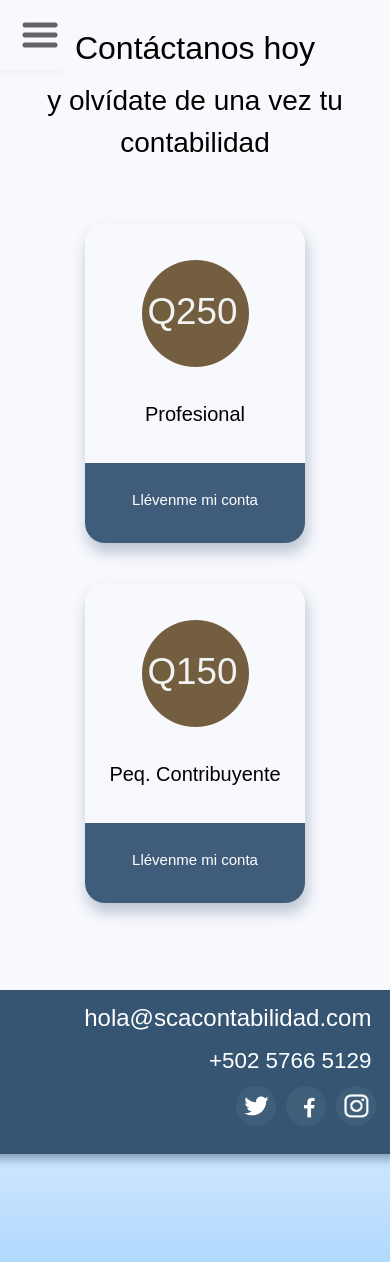
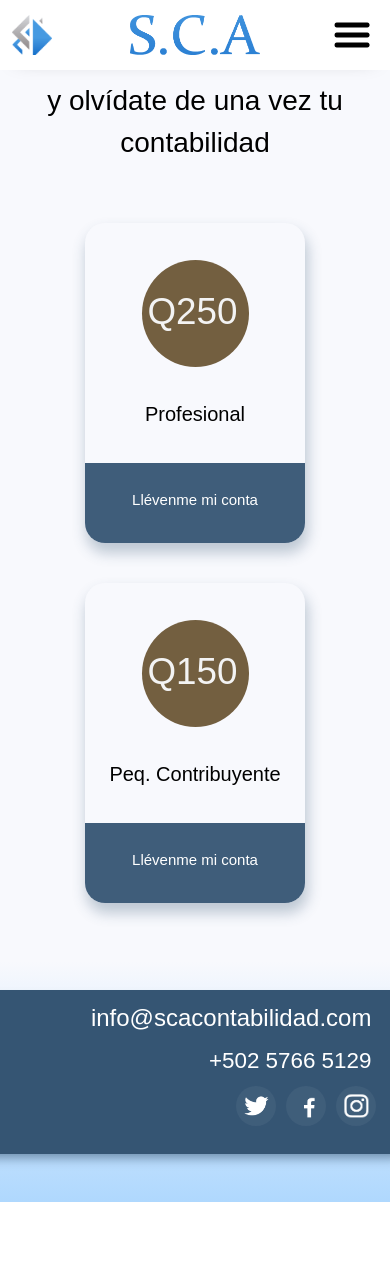
Before and after one commit to LuisanSuarez/sca_light, a React (Create React App) app: page /servicios in a window 390 px wide. Shown: the top 1262 px of the page. After the commit the page ends 1202 px from the top, so only its background shows below. Built offline with nearby package versions, Linux system fonts and the light colour scheme.

Commit message:
update header, hide stuff for mobile, new logos

```diff
--- a/public/index.html
+++ b/public/index.html
@@ -1,14 +1,12 @@
 <!DOCTYPE html>
 <html lang="en">
+
 <head>
   <meta charset="utf-8" />
-    <link rel="icon" href="%PUBLIC_URL%/favicon.ico" />
+  <link rel="icon" href="https://res.cloudinary.com/luisan/image/upload/v1589659176/small_logo_ktvkqv.png" />
   <meta name="viewport" content="width=device-width, initial-scale=1" />
   <meta name="theme-color" content="#000000" />
-    <meta
-      name="description"
-      content="Web site created using create-react-app"
-    />
+  <meta name="description" content="Web site created using create-react-app" />
   <link rel="apple-touch-icon" href="%PUBLIC_URL%/logo192.png" />
   <!--
       manifest.json provides metadata used when your web app is installed on a
@@ -24,8 +22,9 @@
       work correctly both with client-side routing and a non-root public URL.
       Learn how to configure a non-root public URL by running `npm run build`.
     -->
-    <title>React App</title>
+  <title>S.C.A. Olvida tu Contabilidad</title>
 </head>
+
 <body>
   <noscript>You need to enable JavaScript to run this app.</noscript>
   <div id="root"></div>
@@ -40,4 +39,5 @@
       To create a production bundle, use `npm run build` or `yarn build`.
     -->
 </body>
+
 </html>
--- a/src/App.js
+++ b/src/App.js
@@ -10,11 +10,10 @@ import Home from "./components/Home";
 import useDocumentScrollThrottled from "./useDocumentScrollThrottled";
 
 function App() {
-  const [showNav, setShowNav] = useState("hide");
+  const [showNav, setShowNav] = useState("show");
 
   let prevScrollY = 0;
-  const MIN_SCROLL_DIST = 100;
-  const RE_HIDE = 800;
+  const MIN_SCROLL_DIST = 80;
 
   useEffect(() => {
     // initiate the event handler
@@ -29,18 +28,10 @@ function App() {
   function handleScroll(e) {
     const change = window.scrollY - prevScrollY;
 
-    if (window.scrollY > RE_HIDE) {
-      if (change > 0 && change > MIN_SCROLL_DIST) {
-        setShowNav("hide");
-      } else if (change < 0 && change < MIN_SCROLL_DIST) {
-        setShowNav("show");
-      }
-    } else if (window.scrollY < RE_HIDE) {
-      if (change > 0 && change > MIN_SCROLL_DIST) {
-        setShowNav("show");
-      } else if (window.scrollY === 0) {
-        setShowNav("hide");
-      }
+    if (change > 0 && change > MIN_SCROLL_DIST) {
+      setShowNav("hide");
+    } else if (change < 0 && change < MIN_SCROLL_DIST) {
+      setShowNav("show");
     }
 
     prevScrollY =
--- a/src/components/CTAButton.js
+++ b/src/components/CTAButton.js
@@ -1,22 +1,22 @@
 import React from "react";
 
 export default function CTAButton({ text }) {
-  const handleClick = () => {
-    alert("call or email CTA! eventually to payment processing");
-  };
+  // const handleClick = () => {
+  //   alert("call or email CTA! eventually to payment processing");
+  // };
   return (
     <div className="cta-button d-flex justify-content-center align-content-center">
       <a
         className="cta-phonecall"
-        href="tel:+1-303-499-7111"
-        onClick={handleClick}
+        href="tel:+502-5766-5129"
+        // onClick={handleClick}
       >
         {""}
       </a>
       <a
-        href="mailto:hola@scacontabilidad.com"
+        href="mailto:info@scacontabilidad.com"
         className="cta-email"
-        onClick={handleClick}
+        // onClick={handleClick}
         target="_blank"
         rel="noopener noreferrer"
       >
--- a/src/components/Footer.js
+++ b/src/components/Footer.js
@@ -13,7 +13,7 @@ const Footer = () => {
       <Link to="/contacto">Contacto</Link>
       <Link to="/blog">Aprende mas</Link> */}
 
-      <footer className="footer vh-100">
+      <footer className="footer h-100">
         <div className="container-fluid px-0 d-flex flex-column justify-content-end h-100">
           <div className="row flex-grow-1 px-lg-5">
             <div className="col-md-12 pt-md-5 pt-4 px-lg-5 footer-titles">
@@ -46,7 +46,7 @@ const Footer = () => {
                 <PriceCard productName="Profesional" price="Q250" />
               </div>
               <div className="contact-info">
-                <h4>hola@scacontabilidad.com</h4>
+                <h4>info@scacontabilidad.com</h4>
                 <h5>+502 5766 5129</h5>
                 <div className="row justify-content-end">
                   <ul className="ftco-footer-social p-0">
@@ -135,7 +135,7 @@ const Footer = () => {
                 <div className="row justify-content-center">
                   <div className="col-md-12 col-lg-10">
                     <div className="row">
-                      <div className="col-md-3 mb-md-0 mb-3">
+                      <div className="col-md-3 mb-md-0 mb-3 hide-mobile">
                         <Link to="/inicio">
                           <h2 className="footer-heading">Inicio</h2>
                         </Link>
@@ -239,7 +239,7 @@ const Footer = () => {
 						</div> */}
           </div>
           <div
-            className="row bg-brown justify-content-center"
+            className="row bg-brown justify-content-center hide-mobile"
             style={{ opacity: 0 }}
           >
             <div className="row">
--- a/src/components/Header.js
+++ b/src/components/Header.js
@@ -22,6 +22,7 @@ const Header = ({ showNav, setShowNav }) => {
       id="ftco-navbar"
     >
       <div className="logo-img"></div>
+      <div className="initials-img"></div>
       <div className="navbar-brand">
         <div
           className={`open-menu ${showMenu}`}
--- a/src/components/PriceCard.js
+++ b/src/components/PriceCard.js
@@ -13,13 +13,13 @@ export default function PriceCard({ productName, price }) {
       </div>
       <a
         className="cta-phonecall"
-        href="tel:+1-303-499-7111"
+        href="tel:+502-5766-5129"
         onClick={handleClick}
       >
         {""}
       </a>
       <a
-        href="mailto:hola@scacontabilidad.com"
+        href="mailto:info@scacontabilidad.com"
         className="cta-email"
         onClick={handleClick}
         target="_blank"
--- a/src/components/Services.js
+++ b/src/components/Services.js
@@ -14,7 +14,7 @@ export default function Services() {
                 // style={{ backgroundImage: "url(../img/about-2.jpg);" }}
               ></div>
               <div
-                className="img img-2 mb-4 mb-sm-0"
+                className="img img-2 mb-4 mb-sm-0 hide-mobile"
                 id="services-img-2"
                 // style={{ backgroundImage: "url(../img/about-1.jpg);" }}
               ></div>
@@ -28,31 +28,31 @@ export default function Services() {
           <div className="col-lg-6 pl-lg-5">
             <div className="heading-section mb-5 mt-5 mt-lg-0">
               {/* <span className="subheading">FAQs</span> */}
-              <h2 className="mb-3">¿Por qué empezó S.C.A?</h2>
-              <h3 id="subtitle-1">
+              <h2 className="mb-3 hide-mobile">¿Por qué empezó S.C.A?</h2>
+              <h3 id="subtitle-1" className="hide-mobile">
                 A los profesionales nos <br></br>están dando atol con el dedo.
               </h3>
-              <p>
+              <p className="hide-mobile">
                 Los contadores saben de la contabilidad. Los demás,
                 generalmente, sabemos muy poco. Los contadores saben esto y
                 aprovechan para cobrarnos caro.
               </p>
-              <p>
+              <p className="hide-mobile">
                 Eso no es 100% cierto. Es verdad que los contadores saben más
                 que nosotros, pero no todos están intentando estafarte. Lo que
                 pasa es que su tiempo es valioso.{" "}
               </p>
-              <p>
+              <p className="hide-mobile">
                 Las empresas grandes llevan una contabilidad muy complicada.
                 Toma mucho tiempo y conocimiento asegurar que esos números estén
                 correctos. Para un contador vale más la pena trabajar con
                 empresas grandes por una simple razón: el conocimiento y el
                 esfuerzo se reflejan en el precio.
               </p>
-              <h3>
+              <h3 className="hide-mobile">
                 ¡Pero si yo sólo facturo! No quiero una contabilidad compleja
               </h3>
-              <p>
+              <p className="hide-mobile">
                 Y tienes toda la razón. Como profesional, tu contabilidad es
                 mucho más simple. Requiere conocimientos de contabilidad y
                 mantenerse al día con las últimas leyes, pero no es ni cerca de
--- a/src/scss/_footer.scss
+++ b/src/scss/_footer.scss
@@ -12,6 +12,13 @@
 // .highlight {
 //     text-decoration: italic;
 // }
+
+.footer {
+  height: 100vh;
+  @media (max-width: 480px) {
+    height: 100%;
+  }
+}
 
 .footer-titles {
   & h3 {
@@ -30,8 +37,6 @@
 
 .icon {
   bottom: 0;
-
-
 }
 
 .icon h4 {
@@ -134,7 +139,6 @@
   padding-bottom: 7px;
   transition: color 0.15s ease-in-out;
 
-
   // &:hover,
   &:hover {
     color: #ffe8c2;
@@ -226,7 +230,6 @@
 
     & .justify-content-end {
       justify-content: flex-end !important;
-
     }
   }
 }
--- a/src/scss/_header.scss
+++ b/src/scss/_header.scss
@@ -19,11 +19,24 @@
 }
 
 .logo-img {
-    background: url('../img/logo.png');
+    background: url('../img/small_logo.png');
+    background-size: cover;
+    height: 40px;
+    width: 40px;
+    position: absolute;
+    left: 3%;
+}
+
+.initials-img {
+    background: url('../img/initials.png');
     background-size: cover;
     height: 40px;
     width: 130px;
     position: absolute;
+    right: 0;
+    left: 0;
+    margin: auto;
+
 }
 
 .navbar-brand {
--- a/src/scss/style.scss
+++ b/src/scss/style.scss
@@ -1739,6 +1739,10 @@ textarea.form-control {
 		position: relative;
 		height: 700px;
 		z-index: 0;
+
+		@media (max-width: 480px) {
+			height: 350px !important;
+		}
 	}
 
 	.img {
@@ -2517,3 +2521,9 @@ textarea.form-control {
 		}
 	}
 }
+
+.hide-mobile {
+	@media (max-width: 480px) {
+		display: none !important;
+	}
+}
```
Also changed, not shown: src/img/initials.png (added), src/img/small_logo.png (added). Lines whose indentation alone changed are shown as unchanged.
